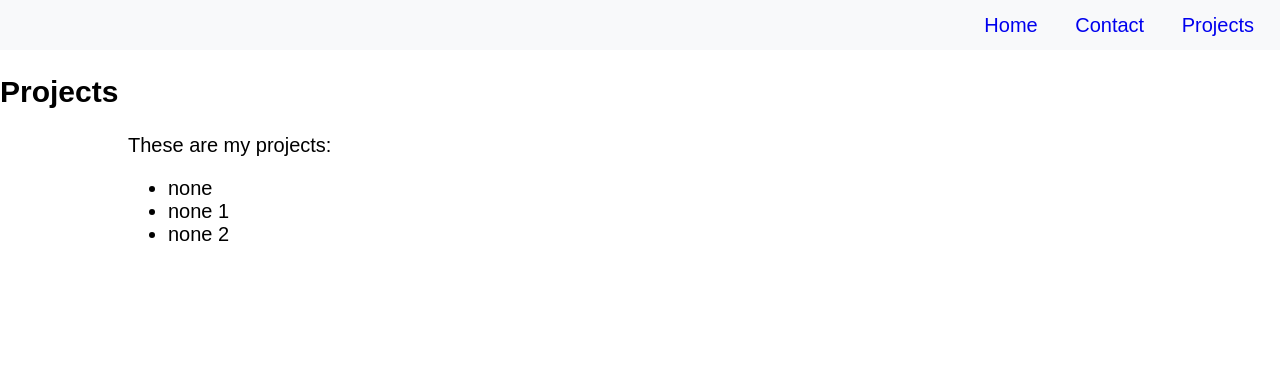
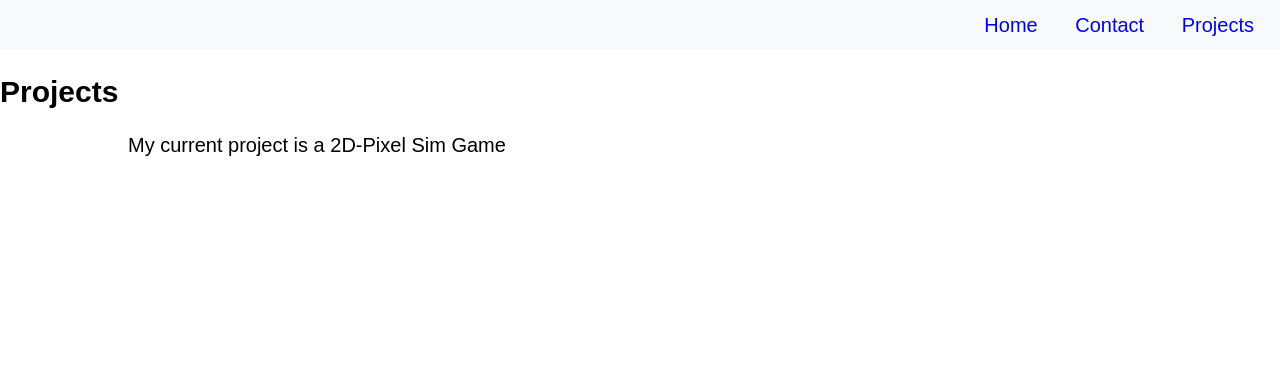
Before and after one commit to crackmonke/jhu_software_concepts, a Python web app: template Module 1/personal website/board/templates/pages/projects.html in a window 1280 px wide. Shown: the top 369 px of the page. Run offline with Jinja, Linux system fonts and the light colour scheme; the template is opened without the code that fills it, so the values that code supplies are empty.

Commit message:
added a picture

```diff
--- a/Module 1/personal website/board/templates/pages/home.html
+++ b/Module 1/personal website/board/templates/pages/home.html
@@ -9,4 +9,6 @@
   <p>
     I am a student at Johns Hopkins University, studying artificial intelligence.
   </p>
+  <img src="{{ url_for('static', filename='images/selfie.JPEG') }}" alt="Savannah Greeley" width="150" height="200">
+
 {% endblock content %}
--- a/Module 1/personal website/board/templates/pages/projects.html
+++ b/Module 1/personal website/board/templates/pages/projects.html
@@ -5,10 +5,6 @@
 {% endblock header %}
 
 {% block content %}
-  <p>These are my projects:</p>
-  <ul>
-    <li>none</li>
-    <li>none 1</li>
-    <li>none 2</li>
-  </ul>
+  <p>My current project is a 2D-Pixel Sim Game</p>
+
 {% endblock content %}
```
Also changed, not shown: 1 other file.
